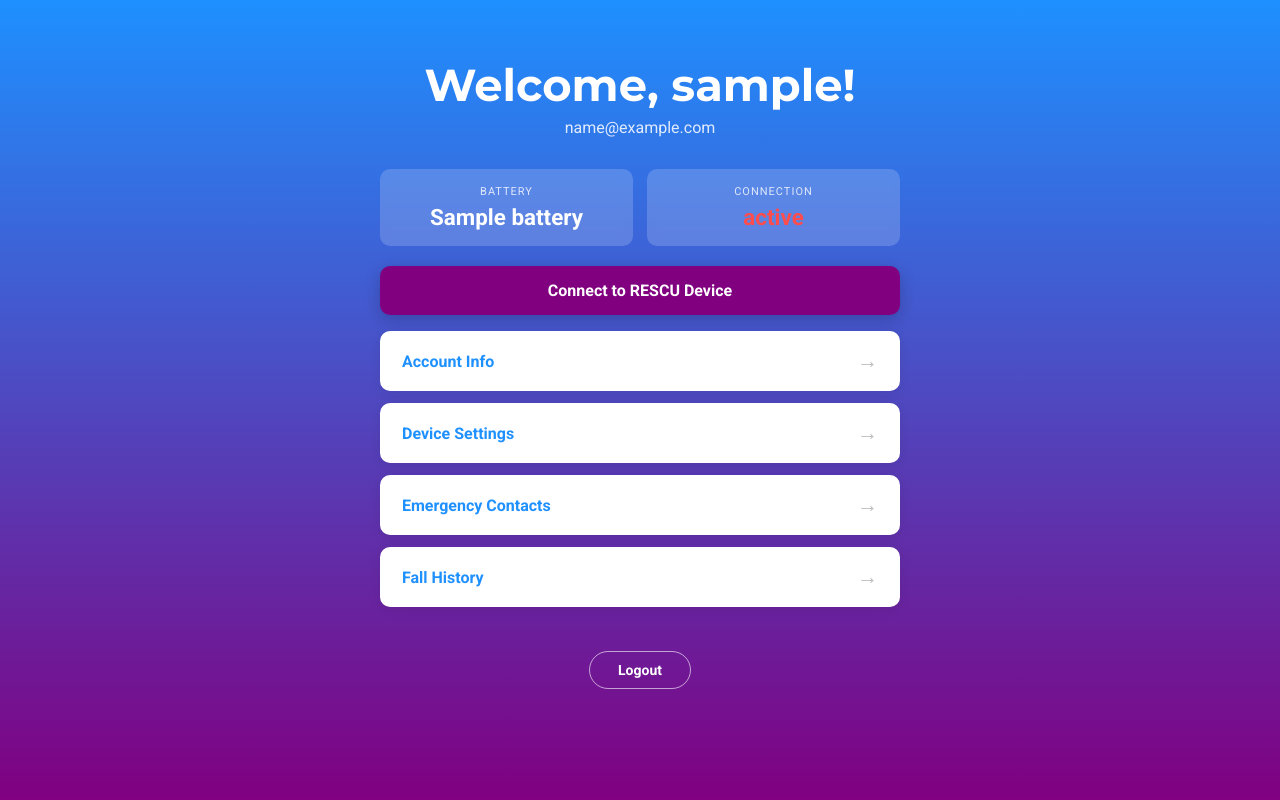
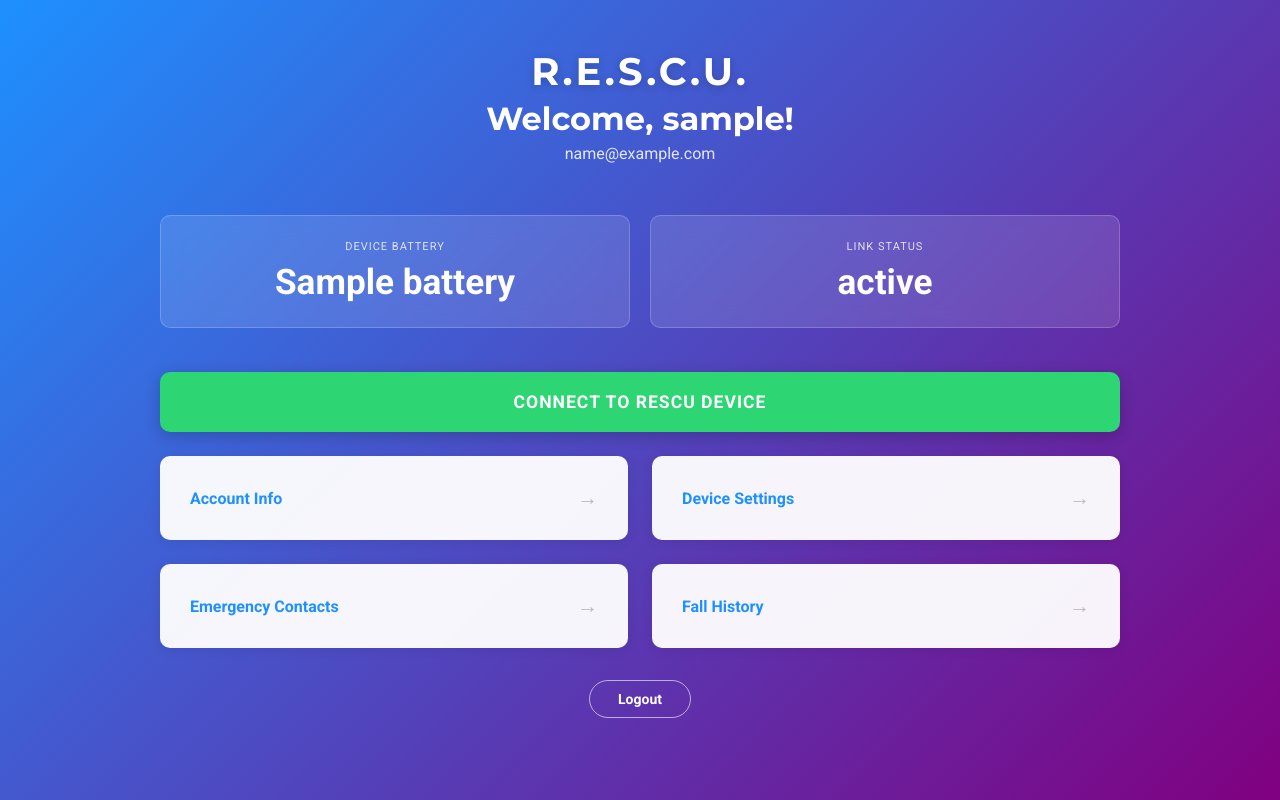
Before and after one commit to Lexie13/RESCU, a Flask app: template frontend/templates/home.html in a window 1280 px wide. Run offline with Flask 3, Linux system fonts and the light colour scheme; the template is opened without the code that fills it: most values are stand-ins (such as "Sample title", 1, 10 or a date in 2020).

Commit message:
Update home.html

```diff
--- a/frontend/templates/home.html
+++ b/frontend/templates/home.html
@@ -2,93 +2,136 @@
 <html lang="en">
 <head>
     <meta charset="UTF-8">
+    <meta name="viewport" content="width=device-width, initial-scale=1.0">
     <title>R.E.S.C.U. Home</title>
     <link rel="stylesheet" href="{{ url_for('static', filename='inner.css') }}">
     <link href="https://fonts.googleapis.com/css2?family=Montserrat:wght@700&family=Roboto:wght@400;700&display=swap" rel="stylesheet">
     <style>
-        /* Forces the top-to-bottom gradient to fill the entire screen */
-        body, html {
-            background: linear-gradient(to bottom, #1E90FF, #800080) !important;
-            margin: 0;
-            min-height: 100%;
-            font-family: 'Roboto', sans-serif;
-        }
+        /* Custom overrides to 'inner.css' to expand the layout */
 
-        /* Centers the content and defines the maximum width for the dashboard */
         .inner-wrapper {
-            min-height: 100vh;
-            display: flex;
-            flex-direction: column;
-            align-items: center;
-            padding: 48px 20px 60px;
-            width: 100%;
-            max-width: 800px; /* Limits width so it doesn't look stretched on wide screens */
+            max-width: 1000px; /* Increased from 800px to fill space */
             margin: 0 auto;
         }
 
-        /* Standardizes width for cards and buttons */
-        .nav-card, .status-row, .btn-ble {
-            max-width: 520px; /* Reverted to original compact size */
+        /* 2-Column Grid for the main dashboard */
+        .dashboard-grid {
+            display: grid;
+            grid-template-columns: 1fr 1fr;
+            gap: 24px;
             width: 100%;
+            margin-top: 20px;
         }
 
-        /* Header styling overrides */
-        .page-header h2 {
-            font-size: 2.8rem;
-            margin-top: 10px;
+        /* Make the status row (Battery/Connection) span full width or sit in grid */
+        .status-row {
+            grid-column: span 2;
+            max-width: 100%; /* Overriding the 520px limit in inner.css */
+            gap: 20px;
         }
 
-        /* Original vivid status colors */
-        .status-red { color: #ff4d4d !important; }
-        .status-green { color: #2ecc71 !important; }
+        .status-card {
+            padding: 24px;
+            background: rgba(255, 255, 255, 0.12);
+            border: 1px solid rgba(255, 255, 255, 0.2);
+            backdrop-filter: blur(10px);
+            transition: transform 0.2s;
+        }
+
+        .status-card:hover {
+            transform: translateY(-3px);
+            background: rgba(255, 255, 255, 0.18);
+        }
+
+        .status-card .s-value {
+            font-size: 2.2rem; /* Larger font to fill the card */
+            margin-top: 8px;
+        }
+
+        /* Navigation Cards */
+        .nav-card {
+            margin-bottom: 0; /* Resetting inner.css margin for grid spacing */
+            height: 100%;
+            padding: 30px;
+            background: rgba(255, 255, 255, 0.95); /* High contrast for links */
+        }
+
+        /* Connect Button placement */
+        .btn-ble {
+            grid-column: span 2;
+            max-width: 100%;
+            padding: 20px;
+            font-size: 1.1rem;
+            letter-spacing: 1px;
+            background: #2ed573; /* Starting with a distinct color */
+            margin-bottom: 0;
+        }
+
+        /* Mobile adjustments */
+        @media (max-width: 768px) {
+            .dashboard-grid {
+                grid-template-columns: 1fr;
+            }
+            .status-row, .btn-ble {
+                grid-column: span 1;
+            }
+            .page-header h2 {
+                font-size: 2.2rem;
+            }
+        }
     </style>
 </head>
 <body>
-    <div class="sidebar left-sidebar"></div>
-    <div class="sidebar right-sidebar"></div>
 
     <div class="inner-wrapper">
         <header class="page-header">
+            <h1 class="site-name">R.E.S.C.U.</h1>
             <h2>Welcome, {{ username }}!</h2>
             <p>{{ email }}</p>
         </header>
 
+        <main class="dashboard-grid">
+
             <div class="status-row">
                 <div class="status-card">
-                <div class="s-label">Battery</div>
+                    <div class="s-label">Device Battery</div>
                     <div id="battery-val" class="s-value">{{ device.battery }}</div>
                 </div>
                 <div class="status-card">
-                <div class="s-label">Connection</div>
+                    <div class="s-label">Link Status</div>
                     <div id="connection-status" class="s-value status-red">{{ device.status }}</div>
                 </div>
             </div>
 
-        <button id="connect-ble" class="btn-ble">Connect to RESCU Device</button>
+            <button id="connect-ble" class="btn-ble">CONNECT TO RESCU DEVICE</button>
 
-        <div style="width:100%; max-width:520px;">
             <a href="{{ url_for('edit_profile') }}" class="nav-card">
                 <span>Account Info</span>
                 <span class="arrow">→</span>
             </a>
+
             <a href="{{ url_for('device_status') }}" class="nav-card">
                 <span>Device Settings</span>
                 <span class="arrow">→</span>
             </a>
+
             <a href="{{ url_for('edit_emergency_contacts') }}" class="nav-card">
                 <span>Emergency Contacts</span>
                 <span class="arrow">→</span>
             </a>
+
             <a href="{{ url_for('fall_history') }}" class="nav-card">
                 <span>Fall History</span>
                 <span class="arrow">→</span>
             </a>
-        </div>
+
+        </main>
 
         <a href="{{ url_for('logout') }}" class="logout-link">Logout</a>
     </div>
 
     <script>
+    /** Bluetooth Logic **/
     const BATTERY_SERVICE_UUID = 'fe39738b-d108-4571-9ece-8ee6bd1633c9';
     const BATTERY_LEVEL_UUID   = '3dd2fe2e-ce13-442e-8165-3dd67b99ce5d';
 
@@ -99,42 +142,50 @@
     connectBtn.addEventListener('click', async () => {
         try {
             statusEl.textContent = 'Searching…';
-            statusEl.className = 's-value';
+            statusEl.style.color = "white";
 
             const device = await navigator.bluetooth.requestDevice({
                 filters: [{ name: 'RESCU_DEVICE' }],
                 optionalServices: [BATTERY_SERVICE_UUID]
             });
-            const server  = await device.gatt.connect();
+
+            const server = await device.gatt.connect();
 
             statusEl.textContent = 'Connected';
-            statusEl.classList.add('status-green');
-            statusEl.classList.remove('status-red');
+            statusEl.className = 's-value connected'; // Uses inner.css green color
 
             const service        = await server.getPrimaryService(BATTERY_SERVICE_UUID);
             const characteristic = await service.getCharacteristic(BATTERY_LEVEL_UUID);
+
             await characteristic.startNotifications();
 
             characteristic.addEventListener('characteristicvaluechanged', (e) => {
                 try {
                     const data = JSON.parse(new TextDecoder().decode(e.target.value));
-                    if (data.type === 'BATTERY') batteryEl.textContent = data.battery_pct + '%';
-                } catch (err) { console.error('Parse error:', err); }
+                    if (data.type === 'BATTERY') {
+                        batteryEl.textContent = data.battery_pct + '%';
+                    }
+                } catch (err) {
+                    console.error('Parse error:', err);
+                }
             });
 
-            const initial = JSON.parse(new TextDecoder().decode(await characteristic.readValue()));
-            batteryEl.textContent = initial.battery_pct + '%';
+            // Initial Read
+            const initialVal = await characteristic.readValue();
+            const initialData = JSON.parse(new TextDecoder().decode(initialVal));
+            batteryEl.textContent = initialData.battery_pct + '%';
 
             device.addEventListener('gattserverdisconnected', () => {
                 statusEl.textContent = 'Disconnected';
-                statusEl.classList.add('status-red');
-                statusEl.classList.remove('status-green');
+                statusEl.className = 's-value';
+                statusEl.style.color = "#ff4d4d";
                 batteryEl.textContent = '--';
             });
+
         } catch (err) {
             console.error('BLE Error:', err);
             statusEl.textContent = 'Error';
-            statusEl.classList.add('status-red');
+            statusEl.style.color = "#ff4d4d";
         }
     });
     </script>
```
Lines whose indentation alone changed are shown as unchanged.
